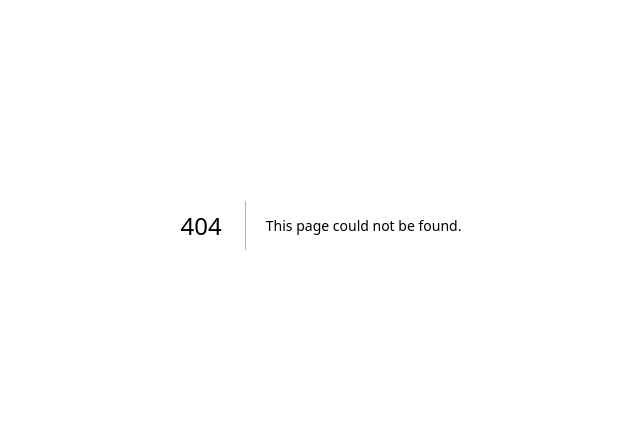
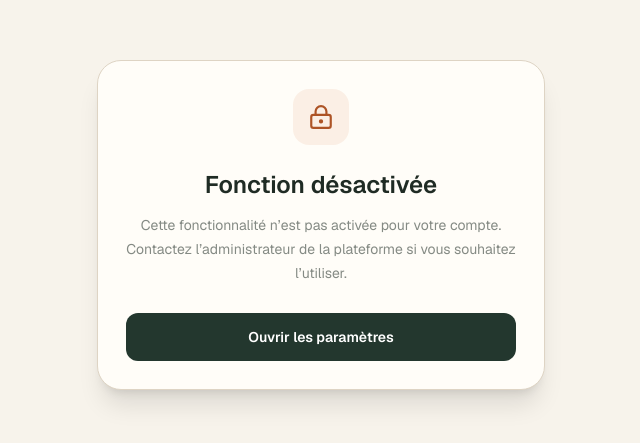
Before and after one commit to koalanoir/ananta-stock, a Next.js app: page /feature-disabled in a window 1280 px wide. Before the commit this address had no page. Shown: the part 175-618 px from the top of the page, without its empty margins (319-959 px from the left). Built offline with nearby package versions, Linux system fonts and the light colour scheme.

Commit message:
feat(admin): add src/app/feature-disabled/page.tsx

```diff
--- /dev/null
+++ b/src/app/feature-disabled/page.tsx
@@ -0,0 +1,31 @@
+import Link from "next/link";
+import { LockKeyhole } from "lucide-react";
+
+export default async function FeatureDisabledPage({
+  searchParams,
+}: {
+  searchParams: Promise<{ feature?: string }>;
+}) {
+  const { feature } = await searchParams;
+  return (
+    <main className="grid min-h-screen place-items-center bg-background px-4">
+      <section className="w-full max-w-md rounded-3xl border border-border bg-surface p-7 text-center shadow-xl">
+        <span className="mx-auto grid h-14 w-14 place-items-center rounded-2xl bg-brand/10 text-brand-strong">
+          <LockKeyhole size={26} />
+        </span>
+        <h1 className="mt-6 text-2xl font-semibold">Fonction désactivée</h1>
+        <p className="mt-3 text-sm leading-6 text-foreground/55">
+          Cette fonctionnalité n’est pas activée pour votre compte
+          {feature ? ` (${feature})` : ""}. Contactez l’administrateur de la
+          plateforme si vous souhaitez l’utiliser.
+        </p>
+        <Link
+          href="/settings"
+          className="mt-7 inline-flex h-12 w-full items-center justify-center rounded-xl bg-sidebar px-4 text-sm font-semibold text-white"
+        >
+          Ouvrir les paramètres
+        </Link>
+      </section>
+    </main>
+  );
+}
```
